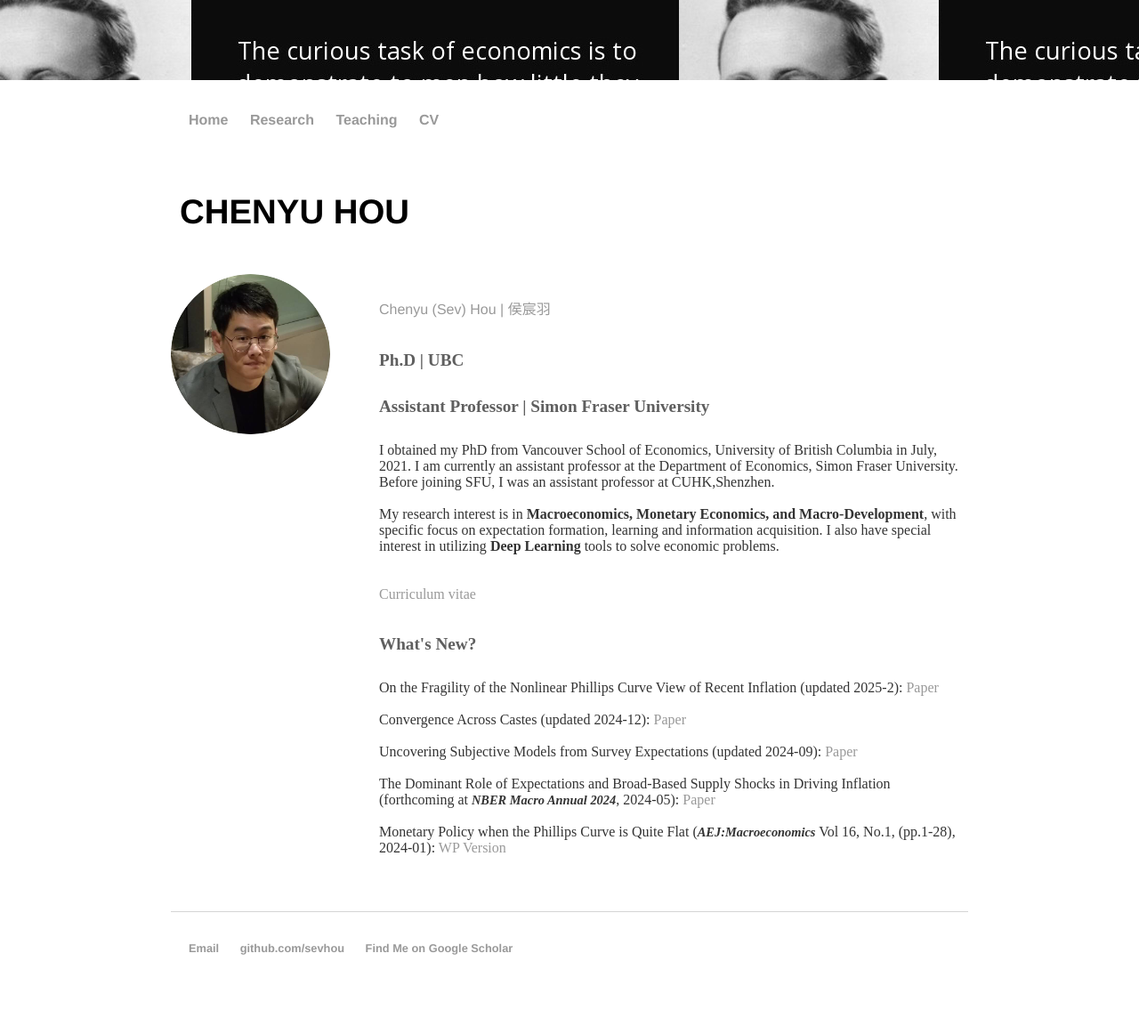
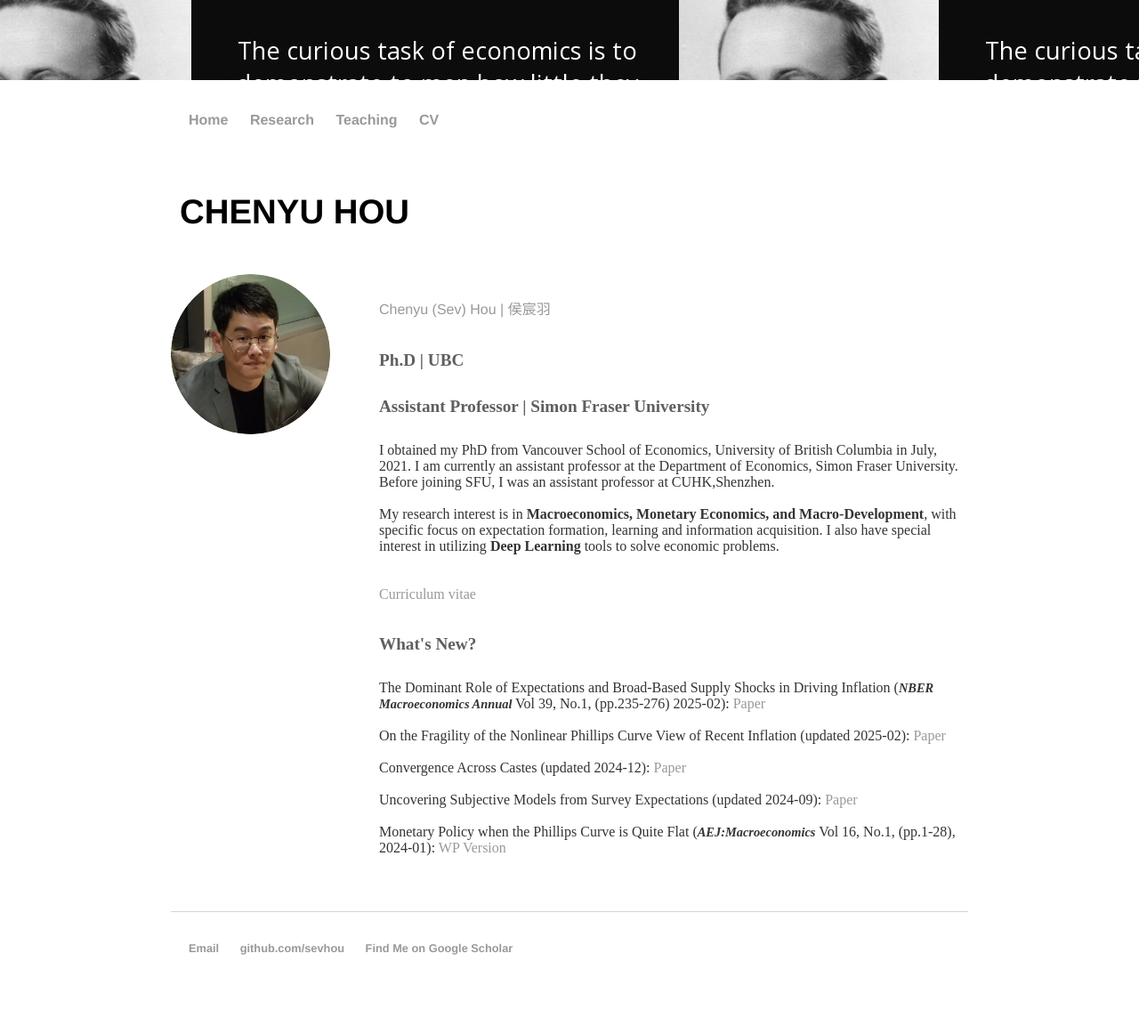
Before and after one commit to sevhou/sevhou.github.io, a Jekyll site: the page built from index.html, in a window 1280 px wide. Shown: the whole page at 89% size. Built offline with Jekyll 4.4.1, drawn with Linux system fonts in a browser that asks for light colours.

Commit message:
Update index.html

```diff
--- a/index.html
+++ b/index.html
@@ -18,10 +18,10 @@
 			<p><a href="https://sevhou.github.io/cv/CV_long_Sev.pdf">Curriculum vitae</a></p>
 
 			<h2>What's New?</h2>
-			<p>On the Fragility of the Nonlinear Phillips Curve View of Recent Inflation (updated 2025-2): <a href="https://sevhou.github.io/research/NLPC.v2.pdf"> Paper</a><br>
+			<p>The Dominant Role of Expectations and Broad-Based Supply Shocks in Driving Inflation (<jname>NBER Macroeconomics Annual</jname> Vol 39, No.1, (pp.235-276) 2025-02): <a href="https://sevhou.github.io/research/Inflation2023_main.pdf"> Paper</a><br>
+			<br>On the Fragility of the Nonlinear Phillips Curve View of Recent Inflation (updated 2025-02): <a href="https://sevhou.github.io/research/NLPC.v2.pdf"> Paper</a><br>
 			<br>Convergence Across Castes (updated 2024-12): <a href="https://sevhou.github.io/research/Gaps_v20.pdf"> Paper</a><br>
 			<br>Uncovering Subjective Models from Survey Expectations (updated 2024-09): <a href="https://sevhou.github.io/research/Joint_learning_latest.pdf"> Paper</a><br>
-			<br>The Dominant Role of Expectations and Broad-Based Supply Shocks in Driving Inflation (forthcoming at <jname>NBER Macro Annual 2024</jname>, 2024-05): <a href="https://sevhou.github.io/research/Inflation2023_main.pdf"> Paper</a><br>
 			<br>Monetary Policy when the Phillips Curve is Quite Flat (<jname>AEJ:Macroeconomics</jname> Vol 16, No.1, (pp.1-28), 2024-01): <a href="https://sevhou.github.io/research/BHP2022.pdf"> WP Version</a><br>
 
 
```
